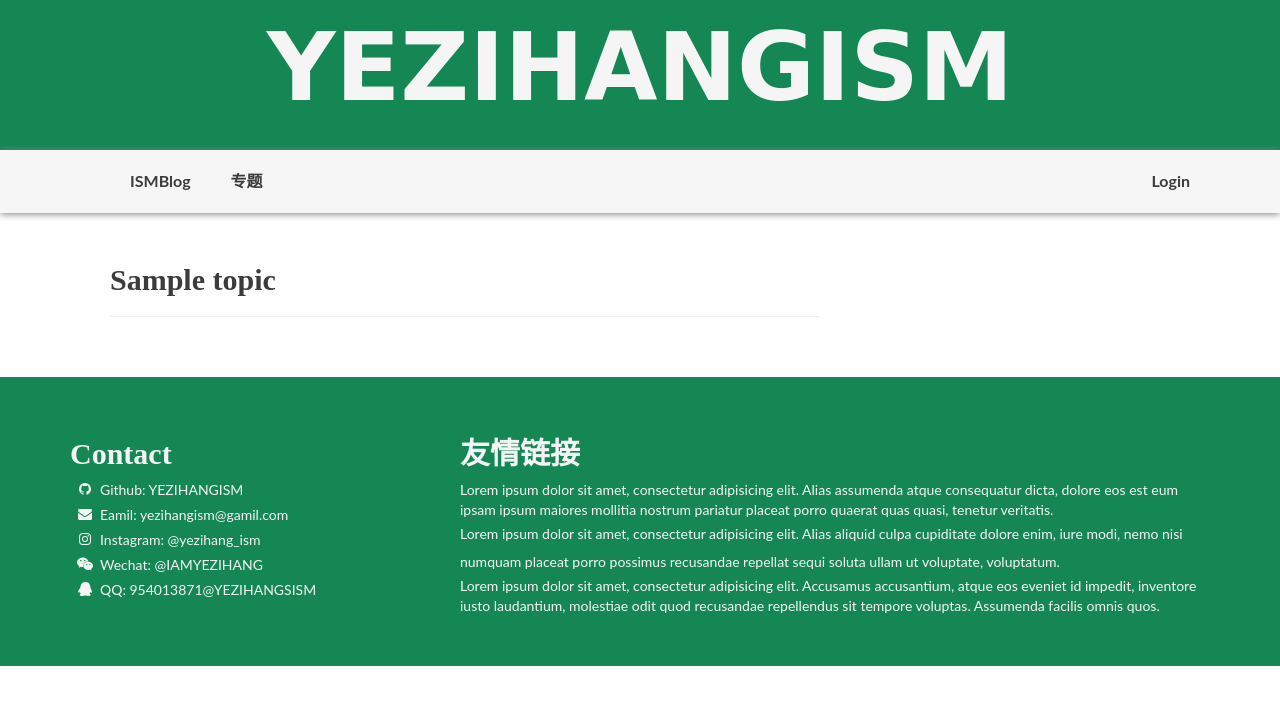
After one commit to YEZIHANGISM/yezihangism, a Django app: page /ismblog/topic/ in a window 1280 px wide. The commit adds this page. Shown: the top 705 px of the page. Run offline with Django 3.2, Linux system fonts and the light colour scheme; tables that the repository leaves empty hold one stand-in row (values such as "Sample post"); some libraries are stand-ins or nearby versions; some web fonts are replaced.

Commit message:
topic and topic list

```diff
--- a/ismblog/admin.py
+++ b/ismblog/admin.py
@@ -1,5 +1,5 @@
 from django.contrib import admin
-from .models import Blog, Comment, Tag
+from .models import Blog, Comment, Tag, Topic
 
 # Register your models here.
 
@@ -18,3 +18,7 @@ class CommentAdmin(admin.ModelAdmin):
 @admin.register(Tag)
 class TagAdmin(admin.ModelAdmin):
     pass
+
+@admin.register(Topic)
+class TopicAdmin(admin.ModelAdmin):
+    pass
--- a/ismblog/models.py
+++ b/ismblog/models.py
@@ -2,7 +2,6 @@ from django.db import models
 from django.urls import reverse
 from django.contrib.auth.models import User
 from ckeditor_uploader.fields import RichTextUploadingField
-import uuid
 
 # Create your models here.
 class Tag(models.Model):
@@ -13,6 +12,12 @@ class Tag(models.Model):
     def __str__(self):
         return self.name
 
+class Topic(models.Model):
+
+    title = models.CharField(max_length=200)
+
+    def __str__(self):
+        return self.title
 
 # class User(models.Model):
 
@@ -30,14 +35,12 @@ class Tag(models.Model):
 class Blog(models.Model):
 
     title = models.CharField(max_length=200)
-    # content = models.TextField()
     content = RichTextUploadingField(config_name="content_config")
     publish_date = models.DateTimeField(auto_now=True)
     user = models.ForeignKey(User, on_delete=models.SET_NULL, null=True)
-    # username = models.CharField(max_length=200, null=True)
     summary = models.TextField(max_length=1000)
     tags = models.ManyToManyField(Tag)
-    # topic = models.ForeignKey("Topic", on_delete=models.SET_NULL, null=True)
+    topic = models.ForeignKey("Topic", on_delete=models.SET_NULL, null=True)
     star = models.IntegerField(default=0)
     pageviews = models.IntegerField(default=0)
 
@@ -58,13 +61,8 @@ class Blog(models.Model):
 
 class Comment(models.Model):
 
-    # name = models.ForeignKey('User', on_delete=models.SET_NULL, null=True)
     blog_id = models.ForeignKey('Blog', on_delete=models.SET_NULL, null=True)
-    blog_title = models.CharField(max_length=200, null=True)
-    # user_name = models.ForeignKey("User", on_delete=models.SET_NULL, null=True)
-    # blog_title = models.CharField(max_length=200)
-    user_name = models.CharField(max_length=200, null=True)
-    # content = models.TextField(max_length=1000)
+    user = models.ForeignKey(User, on_delete=models.SET_NULL, null=True)
     content = RichTextUploadingField(max_length=1000, config_name="content_config") # 可以考虑给评论新增配置
     publish_date = models.DateTimeField(auto_now=True)
 
--- a/ismblog/static/css/base.css
+++ b/ismblog/static/css/base.css
@@ -3,6 +3,10 @@ body {
     /*padding-top: 90px;*/
     font-family: 'Lato', sans-serif;
     color: #3c3c3c;
+}
+
+li {
+    list-style-type: none;
 }
 
 h1,h2,h3,h4,h5,h6 {
--- a/ismblog/templates/base.html
+++ b/ismblog/templates/base.html
@@ -56,17 +56,7 @@
                     {% if user.is_staff %}
                         <li><a href="{% url 'index' %}">Management</a></li>
                     {% endif %}
-                    <li class="dropdown">
-                        <a href="#" class="dropdown-toggle" data-toggle="dropdown">专题 <span class="caret"></span></a>
-                        <ul class="dropdown-menu">
-                            <li><a href="#">Action</a></li>
-                            <li><a href="#">Another action</a></li>
-                            <li><a href="#">Something else here</a></li>
-                            <li><a href="#">Separated link</a></li>
-                            <li><a href="#">One more separated link</a></li>
-                        </ul>
-                    </li>
-
+                    <li><a href="{% url 'topic' %}">专题</a></li>
                 </ul>
                 <ul class="ismblog-ul-right">
                     {% if user.is_authenticated %}
--- a/ismblog/templates/ismblog/blog_detail.html
+++ b/ismblog/templates/ismblog/blog_detail.html
@@ -36,7 +36,7 @@
         <p><strong>Comment</strong></p>
             <ul>
                 {% for comment in blog.comment_set.all %}
-                    <li>{{ comment.content|safe }} - <a href="#">{{ comment.user_name }}</a> - {{ comment.publish_date }}</li>
+                    <li>{{ comment.content|safe }} - <a href="#">{{ comment.user.username }}</a> - {{ comment.publish_date }}</li>
                 {% endfor %}
             </ul>
         {% else %}
--- /dev/null
+++ b/ismblog/templates/ismblog/topic_list.html
@@ -0,0 +1,15 @@
+{% extends 'base.html' %}
+
+{% block title %}
+    <title>专题</title>
+{% endblock %}
+
+{% block content %}
+    <ul>
+        {% for topic in topic_list %}
+            <li><h2><a href="{% url 'topic-blog' topic.id %}">{{ topic }}</a></h2></li>
+            <hr />
+        {% endfor %}
+
+    </ul>
+{% endblock %}
--- a/ismblog/urls.py
+++ b/ismblog/urls.py
@@ -20,4 +20,7 @@ urlpatterns = [
 
     path("search/", views.search, name="search"),
     path("filter/<int:pk>", views.filter_by_tag, name="filter"),
+
+    path("topic/", views.TopicListView.as_view(), name="topic"),
+    path("topic/<int:pk>", views.topic_blog_list, name="topic-blog"),
 ]
--- a/ismblog/views.py
+++ b/ismblog/views.py
@@ -1,5 +1,5 @@
 from django.shortcuts import render, get_object_or_404
-from .models import Blog, Comment, Tag
+from .models import Blog, Comment, Tag, Topic
 from django.views import generic
 from django.contrib.auth.mixins import PermissionRequiredMixin, LoginRequiredMixin
 from django.contrib.auth.decorators import permission_required, login_required
@@ -90,9 +90,22 @@ class BlogUpdate(LoginRequiredMixin, UpdateView):
 	fields = ['title', 'summary', 'content', 'tags']
 
 
+class TopicListView(generic.ListView):
+	model = Topic
+
+
+def topic_blog_list(request, pk):
+	blog = Blog.objects.filter(topic=pk)
+	return render(
+		request,
+		template_name="ismblog/blog_list.html",
+		context={
+			"blog_list": blog,
+		}
+	)
+
 # class CommentCreate(LoginRequiredMixin, CreateView):
 #     model = Comment
-#'
 #     # success_url = _('blog-detail', args=str(blog.id))
 #     success_url = _('users')
 #     fields = ['content']
@@ -131,9 +144,8 @@ def create_comment(request, pk):
 
 		if form.is_valid():
 			form = form.save(commit=False)
-			form.blog_title = blog_info.title
 			form.blog_id = blog_info
-			form.user_name = request.user.username
+			form.user = request.user
 			form.save()
 
 			return HttpResponseRedirect(reverse('blog-detail', args=str(blog_info.id)))
@@ -189,7 +201,7 @@ def search(request):
 
 	return render(
 		request,
-		"ismblog/blog_list.html",
+		template_name="ismblog/blog_list.html",
 		context={
 			"blog_list": blog,
 			"empty": empty
@@ -203,7 +215,7 @@ def filter_by_tag(request, pk):
 
 	return render(
 		request,
-		"ismblog/blog_list.html",
+		template_name="ismblog/blog_list.html",
 		context={
 			"blog_list":blog
 		}
```
